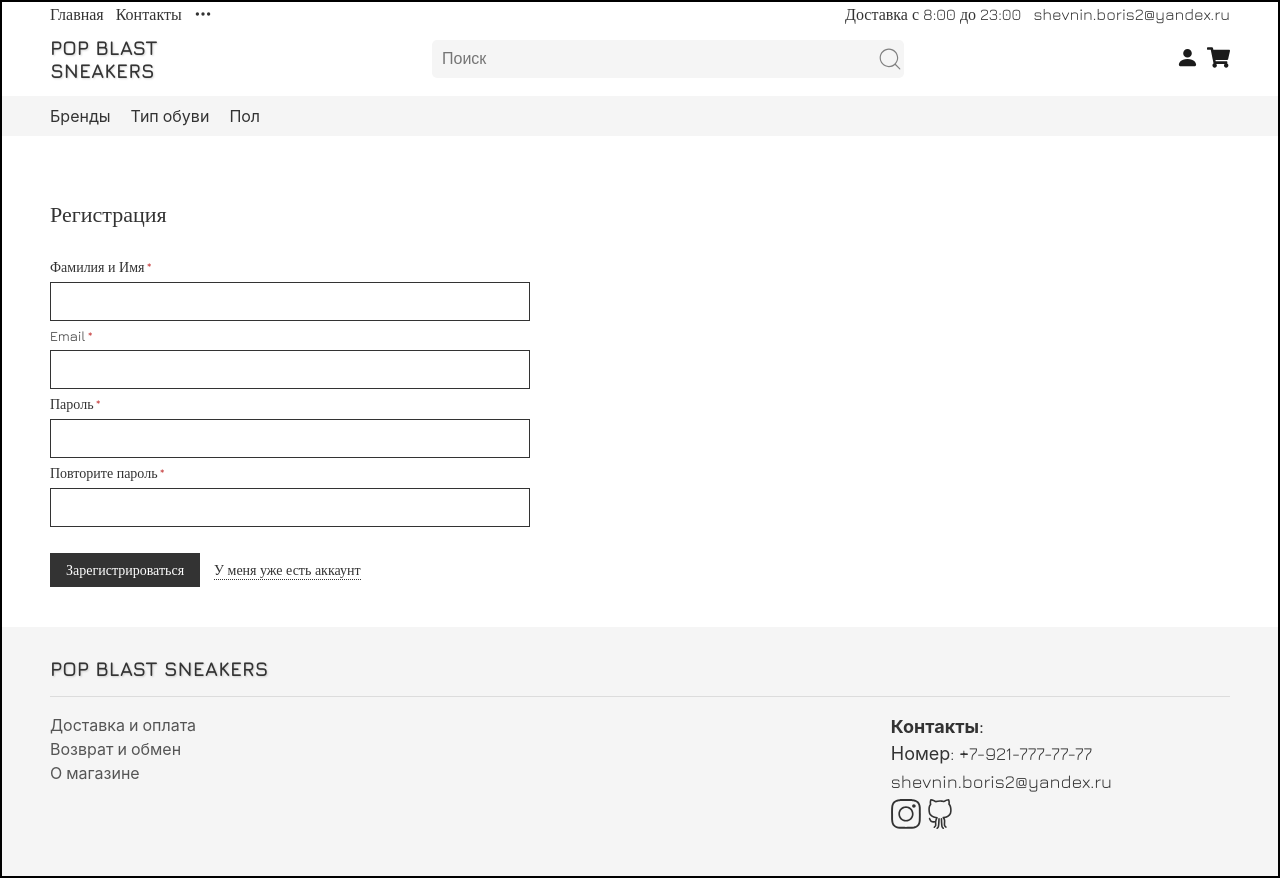
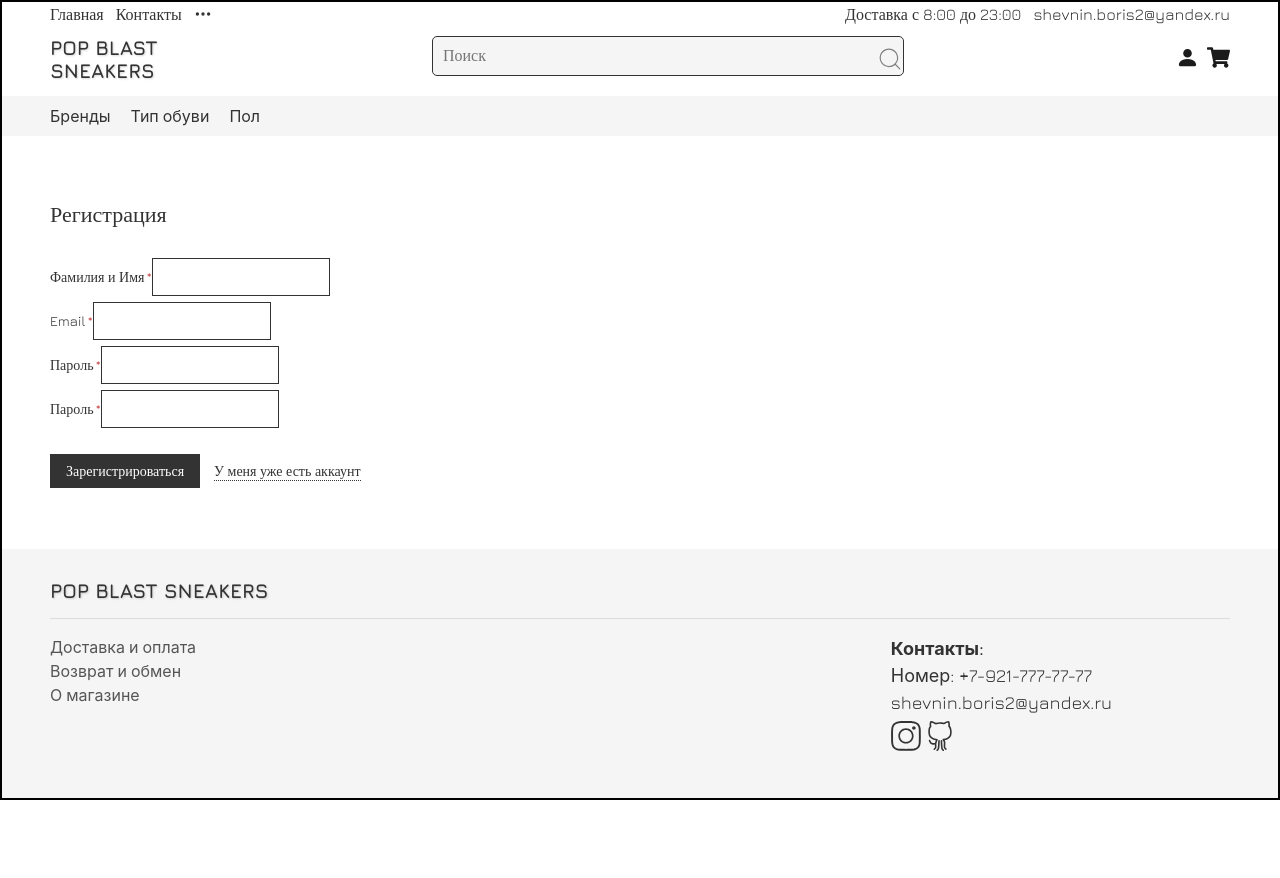
Before and after one commit to blastuha/pop-blast-sneakers, a React (Create React App) app: page /auth/registration in a window 1280 px wide. After the commit the page ends 800 px from the top, so only its background shows below. Built offline with nearby package versions, Linux system fonts and the light colour scheme; no server answers.

Commit message:
10.04 10:25

```diff
--- a/src/components/DynamicForm.jsx
+++ b/src/components/DynamicForm.jsx
@@ -1,5 +1,5 @@
 import React from 'react'
-import styles from '../scss/form.module.scss'
+import styles from '../scss/modules/form.module.scss'
 
 const DynamicForm = ({ handleSubmit, children }) => {
   return (
--- a/src/components/RegistrationForm.jsx
+++ b/src/components/RegistrationForm.jsx
@@ -3,91 +3,76 @@ import React, { useState } from 'react'
 import DynamicForm from './DynamicForm'
 import TextField from './TextField'
 import FormButtons from './FormButtons'
-import LoginError from './LoginError'
 
-const emailRe = /^[^\s@]+@[^\s@]+\.[^\s@]+$/
+const fullnameReg = `^([a-zA-Z]{2,}\\s[a-zA-Z]{1,}'?-?[a-zA-Z]{2,}\\s?([a-zA-Z]{1,})?)`
+const passwordReg = `^(?=.*[0-9])(?=.*[a-zA-Z])(?=.*[!@#$%^&*])[a-zA-Z0-9!@#$%^&*]{8,20}$`
 
 const RegistrationForm = () => {
-  const [emailDirty, setEmailDirty] = useState(false)
-  const [passwordDirty, setPasswordDirty] = useState(false)
-  const [errors, setErrors] = useState({})
-  const [regData, setRegData] = useState({
+  const [values, setValues] = useState({
     fullname: '',
     email: '',
     password: '',
-    passwordDouble: '',
+    confirmPassword: '',
   })
 
+  const inputs = [
+    {
+      id: 1,
+      name: 'fullname',
+      error: 'Username shouldnt include any special character!',
+      label: 'Фамилия и Имя',
+      pattern: fullnameReg,
+      required: true,
+    },
+    {
+      id: 2,
+      name: 'email',
+      type: 'email',
+      error: 'It should be a valid email address!',
+      label: 'Email',
+      required: true,
+    },
+    {
+      id: 3,
+      name: 'password',
+      type: 'password',
+      error:
+        'Password should be 8-20 characters and include at least 1 letter, 1 number and 1 special character!',
+      label: 'Пароль',
+      pattern: passwordReg,
+      required: true,
+    },
+    {
+      id: 4,
+      name: 'confirmPassword',
+      type: 'password',
+      error: 'Passwords dont match!',
+      label: 'Пароль',
+      pattern: values.password,
+      required: true,
+    },
+  ]
+
   const handleChange = ({ target }) => {
-    setRegData((prevState) => ({ ...prevState, [target.name]: target.value }))
-    // console.log(regData)
-
-    // email: 'Email не может быть пустым',
-    // password: 'Password не может быть пустым',
-
-    if (
-      !emailRe.test(String(target.value).toLowerCase()) &&
-      target.value !== ''
-    ) {
-      setErrors({ ...errors, email: 'Email некорректен!' })
-    } else if (target.value === '') {
-      setErrors({ ...errors, email: 'Email не может быть пустым' })
-    } else {
-      setErrors({ ...errors, email: '' })
-    }
-  }
-
-  const handleBlur = (e) => {
-    switch (e.target.name) {
-      case 'email':
-        setEmailDirty(true)
-        break
-      case 'password':
-        setPasswordDirty(true)
-        break
-      default:
-        break
-    }
+    setValues((prevState) => ({ ...prevState, [target.name]: target.value }))
+    // console.log(values)
   }
 
   const handleSubmit = (e) => {
     e.preventDefault()
-    console.log(regData)
+    console.log(values)
   }
 
   return (
     <DynamicForm handleSubmit={handleSubmit}>
-      <TextField
-        label={'Фамилия и Имя'}
-        name={'fullname'}
-        value={regData.fullname}
-        onChange={handleChange}
-      />
-
-      <TextField
-        label={'Email'}
-        name={'email'}
-        value={regData.email}
-        onChange={handleChange}
-        handleBlur={handleBlur}
-      />
-      {/* {emailDirty && errors.email && <span>{errors.email}</span>} */}
-      {emailDirty && errors.email && <LoginError errors={errors} />}
-
-      <TextField
-        label={'Пароль'}
-        name={'password'}
-        value={regData.password}
-        onChange={handleChange}
-        handleBlur={handleBlur}
-      />
-      {passwordDirty && errors.password && <span>{errors.password}</span>}
-      <TextField
-        label={'Повторите пароль'}
-        name={'passwordDouble'}
-        value={regData.passwordDouble}
-        onChange={handleChange}
-      />
+      {inputs.map((input) => (
+        <TextField
+          key={input.id}
+          {...input}
+          value={values[input.name]}
+          onChange={handleChange}
+        />
+      ))}
       <FormButtons
         firstBtnText={'Зарегистрироваться'}
         secondBtnText={'У меня уже есть аккаунт'}
--- a/src/components/TextField.jsx
+++ b/src/components/TextField.jsx
@@ -1,25 +1,27 @@
-import React from 'react'
+import React, { useState } from 'react'
 
-const TextField = ({
-  label,
-  type = 'text',
-  name,
-  value,
-  onChange,
-  handleBlur,
-}) => {
+const TextField = ({ label, name, error, onChange, id, ...inputProps }) => {
+  const [focused, setFocused] = useState(false)
+
+  console.log(error)
+
+  const handleFocus = () => {
+    setFocused(true)
+  }
+
   return (
-    <>
+    <div className='text-field'>
       <label htmlFor={name}>{label}</label>
       <input
-        type={type}
-        id={name}
         name={name}
-        value={value}
+        {...inputProps}
         onChange={onChange}
-        onBlur={handleBlur}
+        onFocus={() => name === 'confirmPassword' && setFocused(true)}
+        focused={focused.toString()}
+        onBlur={handleFocus}
       />
-    </>
+      <span className='input-error'>{error}</span>
+    </div>
   )
 }
 
--- a/src/components/pages/AuthenticationPage.jsx
+++ b/src/components/pages/AuthenticationPage.jsx
@@ -57,7 +57,7 @@ const AuthenticationPage = () => {
     <div class='person'>
       <div class='person__container'>
         <div class='person__header'>
-          <div class='person-title'>{dynamicTitle()}</div>
+          <span class='person-title'>{dynamicTitle()}</span>
         </div>
         <Outlet context={[data, errors, handleChange, handleSubmit]} />
       </div>
--- a/src/scss/_all.scss
+++ b/src/scss/_all.scss
@@ -11,6 +11,7 @@
 @import './allallerts';
 @import './loginerror';
 @import './authformbuttons';
+@import './textfield';
 @import './pages/contacts';
 @import './pages/productpage';
 @import './pages/cart';
--- a/src/scss/form.module.scss
+++ /dev/null
@@ -1,38 +0,0 @@
-.root {
-  display: flex;
-  flex-direction: column;
-  max-width: 480px;
-  margin-bottom: 40px;
-  font-family: Jura;
-  font-size: 14px;
-  color: #333333;
-
-  label {
-    margin-bottom: 6px;
-
-    &::after {
-      content: '*';
-      margin-left: 2px;
-      color: rgb(206, 89, 89);
-    }
-  }
-
-  input {
-    padding: 10px;
-    border: 1px solid #333333;
-    margin-bottom: 6px;
-
-    &:focus {
-      outline: 3px solid #d3d3d390;
-    }
-    &[type='text'] {
-      font-size: inherit;
-      font-family: inherit;
-      color: inherit;
-    }
-    &:-webkit-autofill,
-    &:-webkit-autofill:focus {
-      transition: background-color 600000s 0s, color 600000s 0s;
-    }
-  }
-}
--- /dev/null
+++ b/src/scss/modules/form.module.scss
@@ -0,0 +1,9 @@
+.root {
+  display: flex;
+  flex-direction: column;
+  max-width: 480px;
+  margin-bottom: 40px;
+  font-family: Jura;
+  font-size: 14px;
+  color: #333333;
+}
--- /dev/null
+++ b/src/scss/textfield.scss
@@ -0,0 +1,44 @@
+label {
+  margin-bottom: 6px;
+
+  &::after {
+    content: '*';
+    margin-left: 2px;
+    color: rgb(206, 89, 89);
+  }
+}
+
+input {
+  padding: 10px;
+  border: 1px solid #333333;
+  margin-bottom: 6px;
+  font-family: inherit;
+
+  &:focus {
+    outline: 3px solid #d3d3d390;
+  }
+
+  &[type='text'] {
+    font-size: inherit;
+    font-family: inherit;
+    color: inherit;
+  }
+
+  &:-webkit-autofill,
+  &:-webkit-autofill:focus {
+    transition: background-color 600000s 0s, color 600000s 0s;
+  }
+
+  &:invalid[focused='true'] {
+    border: 1px solid red;
+  }
+
+  &:invalid[focused='true'] ~ .input-error {
+    display: block;
+  }
+}
+
+.input-error {
+  color: red;
+  display: none;
+}
```
Also changed, not shown: src/scss/authform.scss (deleted, +0 -38 lines).
